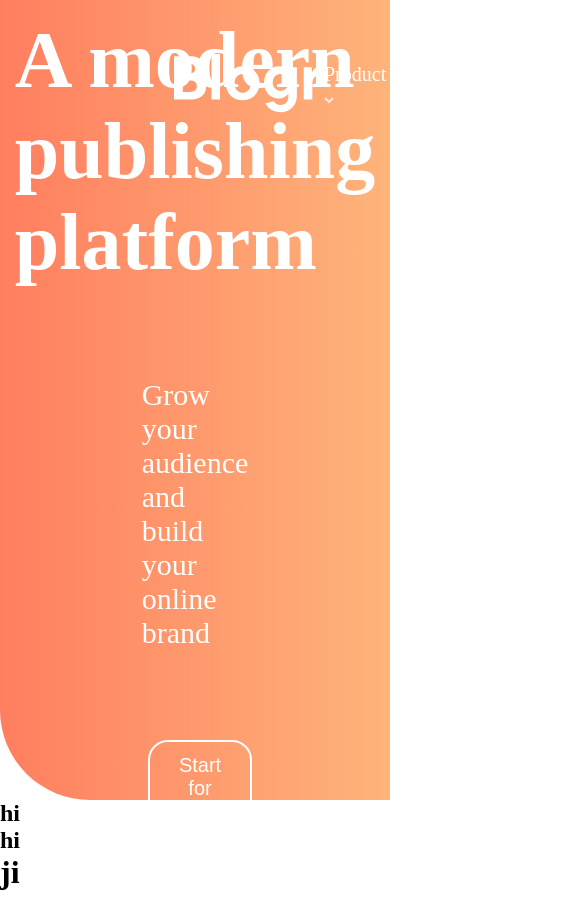
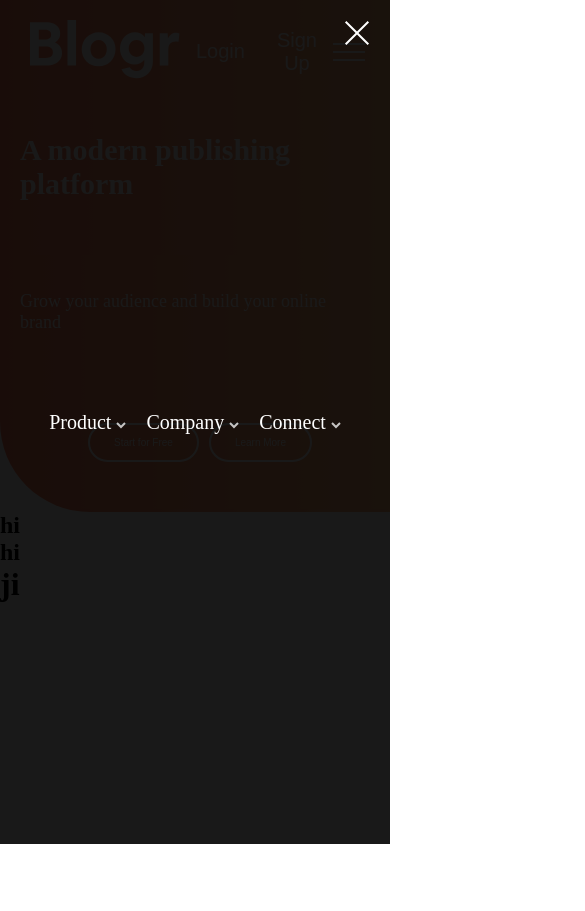
Before and after one commit to FarzamSultani01/Bloger-landing-page, a React (Vite) app: page / in a window 390 px wide. Shown: the top 911 px of the page, 585 px wide, since content can reach past the window. After the commit the page ends 844 px from the top, so only its background shows below. Built offline with nearby package versions, Linux system fonts and the light colour scheme.

Commit message:
nav fixed

```diff
--- a/src/components/Head.css
+++ b/src/components/Head.css
@@ -49,3 +49,34 @@
 
 
 }
+@media screen and (max-width: 1150px) {
+  .head-container {
+    padding: 20px;
+    height: auto;
+  }
+  .text-container h1 {
+    font-size: 40px;
+    padding-top: 50px;
+  }
+  .text-container p {
+    font-size: 22px;
+  }
+  .head-btn {
+    flex-direction: column;
+    align-items: center;
+    gap: 15px;
+    padding-bottom: 30px;
+  }
+}
+@media screen and (max-width: 600px) {
+  .text-container h1 {
+    font-size: 30px;
+  }
+  .text-container p {
+    font-size: 18px;
+  }
+  .head-btn button {
+    font-size: 10px;
+
+  }
+}
--- a/src/components/Navbar.css
+++ b/src/components/Navbar.css
@@ -80,3 +80,38 @@ font-size: 20px;
 .dropdown li:hover {
   background: #f0f0f0;
 }
+.app__navbar-smallscreen {
+  display: none; /* hide hamburger on desktop */
+}
+.app__navbar-smallscreen_overlay{
+  position: fixed;
+  top: 0;
+  left: 0;
+  width: 100%;
+  height: 100%;
+  background: rgba(0,0,0,0.9);
+  display: flex;
+  flex-direction: column;
+  align-items: center;
+  justify-content: center;
+  z-index: 5;
+}
+
+.app__navbar-smallscreen_overlay .overlay__close{
+
+  font-size: 27px;
+  color: white;
+  cursor: pointer;
+  position: absolute;
+  top: 20px;
+  right: 20px;
+}
+
+@media screen and (max-width:1150px) {
+  .nav__app-links{
+    display: none;
+  }
+  .app__navbar-smallscreen {
+    display: flex; /* show hamburger on mobile */
+  }
+}
--- a/src/components/Navbar.jsx
+++ b/src/components/Navbar.jsx
@@ -2,6 +2,8 @@ import React , {useState} from "react";
 import './Navbar.css'
 import logo from './logo.svg'
 import arrow from '../images/icon-arrow-light.svg'
+import Hamburger from '../images/icon-hamburger.svg'
+import Close from '../images/icon-close.svg'
 
 const Navbar = () => {
     const [openMenu, setOpenMenu] = useState(null);
@@ -14,11 +16,11 @@ const Navbar = () => {
     <div className="nav__app-logo">
     <img src={logo} alt="" />
     </div>
-        {/* <ul className="nav__app-links">
+        <ul className="nav__app-links">
          <li onClick={() => toggleMenu("product")}><a href="Product">Product <img src= {arrow} alt="" /></a></li>
         <li><a href="Company">Company <img src= {arrow} alt="" /></a></li>
         <li><a href="Connect">Connect <img src= {arrow} alt="" /></a></li>
-        </ul> */}
+        </ul>
         <ul className="nav__app-links">
         <li onClick={() => toggleMenu("product")}>
           <a href="#">Product <img src={arrow} alt="" /></a>
@@ -56,6 +58,17 @@ const Navbar = () => {
              <button className="login">Login</button>
         <button className="signup">Sign Up</button>
         </div>
+        <div className="app__navbar-smallscreen">
+          <img src={Hamburger} alt="pic" onClick={() => {}} />
+          <div className="app__navbar-smallscreen_overlay" >
+            <img src={Close} alt="" onClick={()=>{}} className="overlay__close"/>
+          <ul className="app__navbar-smallscreen-links">
+              <li><a href="Product">Product <img src= {arrow} alt="" /></a></li>
+              <li><a href="Company">Company <img src= {arrow} alt="" /></a></li>
+              <li><a href="Connect">Connect <img src= {arrow} alt="" /></a></li>
+          </ul>
+          </div>
+          </div>
      </nav>
   )
 }
```
